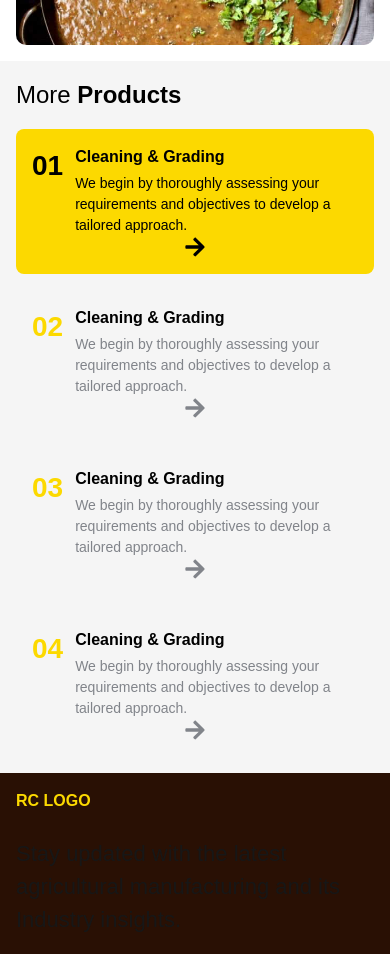
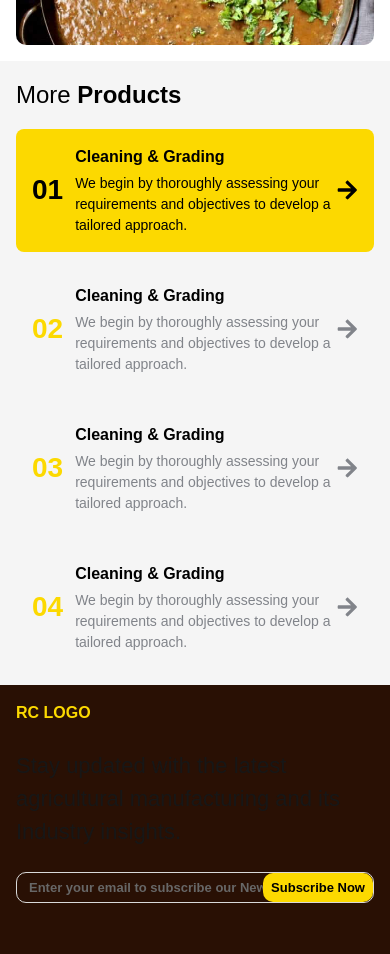
Before and after one commit to piyushpaliwalcodes/rc, a Next.js app: page /products/urad-dal in a window 390 px wide. Shown: the part 3660-4614 px from the top of the page. Built offline with nearby package versions, Linux system fonts and the light colour scheme.

Commit message:
"more products made responsive"

```diff
--- a/app/products/[specificdal]/page.tsx
+++ b/app/products/[specificdal]/page.tsx
@@ -28,8 +28,8 @@ import Whatisontheplate from "@/components/Whatisontheplate";
         {
             steps.map((step,index) => {
                 return (
-                    <div className={`flex flex-col md:flex-row justify-between items-center py-4 md:py-[25px] px-4 md:px-[40px] hover:cursor-pointer rounded-[8px]  ${selectedStep === index ? "bg-[#FCD900] text-black" : "hover:bg-[#ffe30029] transition-all duration-200 "}`} onClick={() => setSelectedStep(index)}>
-                        <div key={index} className="flex gap-3 md:gap-[20px] w-full md:w-auto">
+                    <div className={`flex flex-row justify-between items-center py-4 md:py-[25px] px-4 md:px-[40px] hover:cursor-pointer rounded-[8px]  ${selectedStep === index ? "bg-[#FCD900] text-black" : "hover:bg-[#ffe30029] transition-all duration-200 "}`} onClick={() => setSelectedStep(index)}>
+                        <div key={index} className="flex gap-3 md:gap-[20px] items-center w-full">
                             <p className={`text-[#FCD900] text-[28px] md:text-[50px] font-bold ${selectedStep == index ? "text-black" : ""}`}>0{index + 1}</p>
                             <div className="flex flex-col gap-1 md:gap-[5px]">
                                 <p className="font-semibold text-[16px] md:text-[20px] text-black">{step.title}</p>
```
